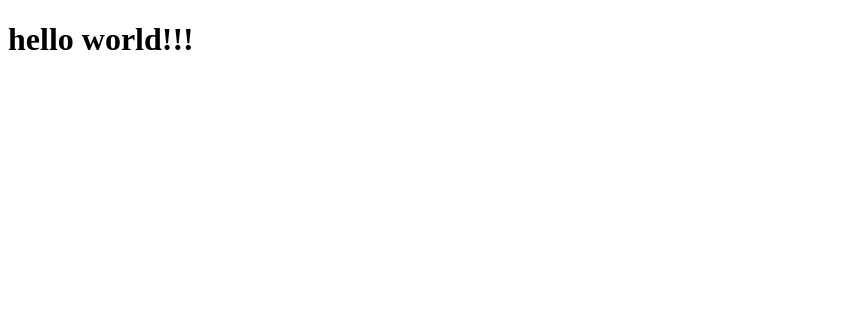
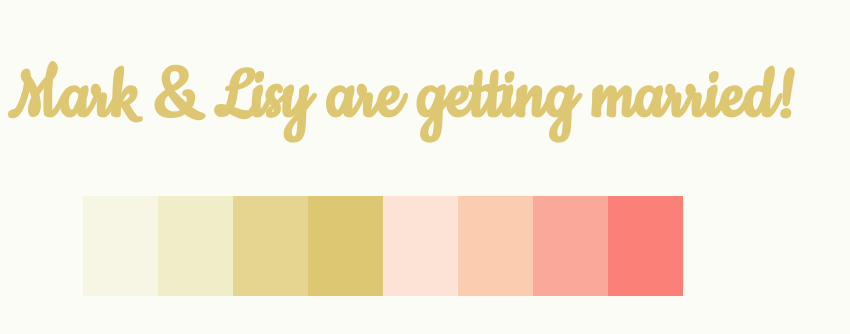
Before and after one commit to ellismarkf/wedding-redux, a website: page index.html in a window 1280 px wide. Shown: the whole page, without its empty margins (0-850 px from the left). Drawn offline with Linux system fonts and the light colour scheme.

Commit message:
add color constants and palette boxes

```diff
--- a/index.html
+++ b/index.html
@@ -7,6 +7,7 @@
 	</style>
 </head>
 <body>
-	<h1>hello world!!!</h1>
+	<h1>Mark &amp; Lisy are getting married!</h1>
+	<div class="palette-box-light-cream"></div><div class="palette-box-faded-cream"></div><div class="palette-box-cream"></div><div class="palette-box-light-gold"></div><div class="palette-box-gold"></div><div class="palette-box-light-rose-gold"></div><div class="palette-box-rose-gold"></div><div class="palette-box-light-rose"></div><div class="palette-box-rose"></div>
 </body>
 </html>
--- /dev/null
+++ b/style/constants.less
@@ -0,0 +1,9 @@
+@light-cream: #FCFCF7;
+@faded-cream: #F7F5E3;
+@cream: #F0EDC9;
+@light-gold: #E6D491;
+@gold: #DEC773;
+@light-rose-gold: #FCE3D6;
+@rose-gold: #FCCCB0;
+@light-rose: #FAA899;
+@rose: #FA8078;
--- a/style/index.less
+++ b/style/index.less
@@ -0,0 +1,56 @@
+@import url(https://fonts.googleapis.com/css?family=Crete+Round:400,400italic|Cookie);
+@import './constants.less';
+
+body {
+	background-color: @light-cream;
+	font-size: 1rem;
+}
+
+h1 {
+	font-family: 'Cookie', cursive;
+	font-size: 5rem;
+	color: @gold;
+}
+
+.palette-box(@color) {
+	width: 75px;
+	height: 100px;
+	margin: 0 auto;
+	background-color: @color;
+	display: inline-block;
+}
+
+.palette-box-light-cream {
+	.palette-box(@light-cream)
+}
+
+.palette-box-faded-cream {
+	.palette-box(@faded-cream)
+}
+
+.palette-box-cream {
+	.palette-box(@cream)
+}
+
+.palette-box-light-gold {
+	.palette-box(@light-gold)
+}
+
+.palette-box-gold {
+	.palette-box(@gold)
+}
+
+.palette-box-light-rose-gold {
+	.palette-box(@light-rose-gold)
+}
+
+.palette-box-rose-gold {
+	.palette-box(@rose-gold)
+}
+
+.palette-box-light-rose {
+	.palette-box(@light-rose)
+}
+.palette-box-rose {
+	.palette-box(@rose)
+}
```
Also changed, not shown: index.css.
